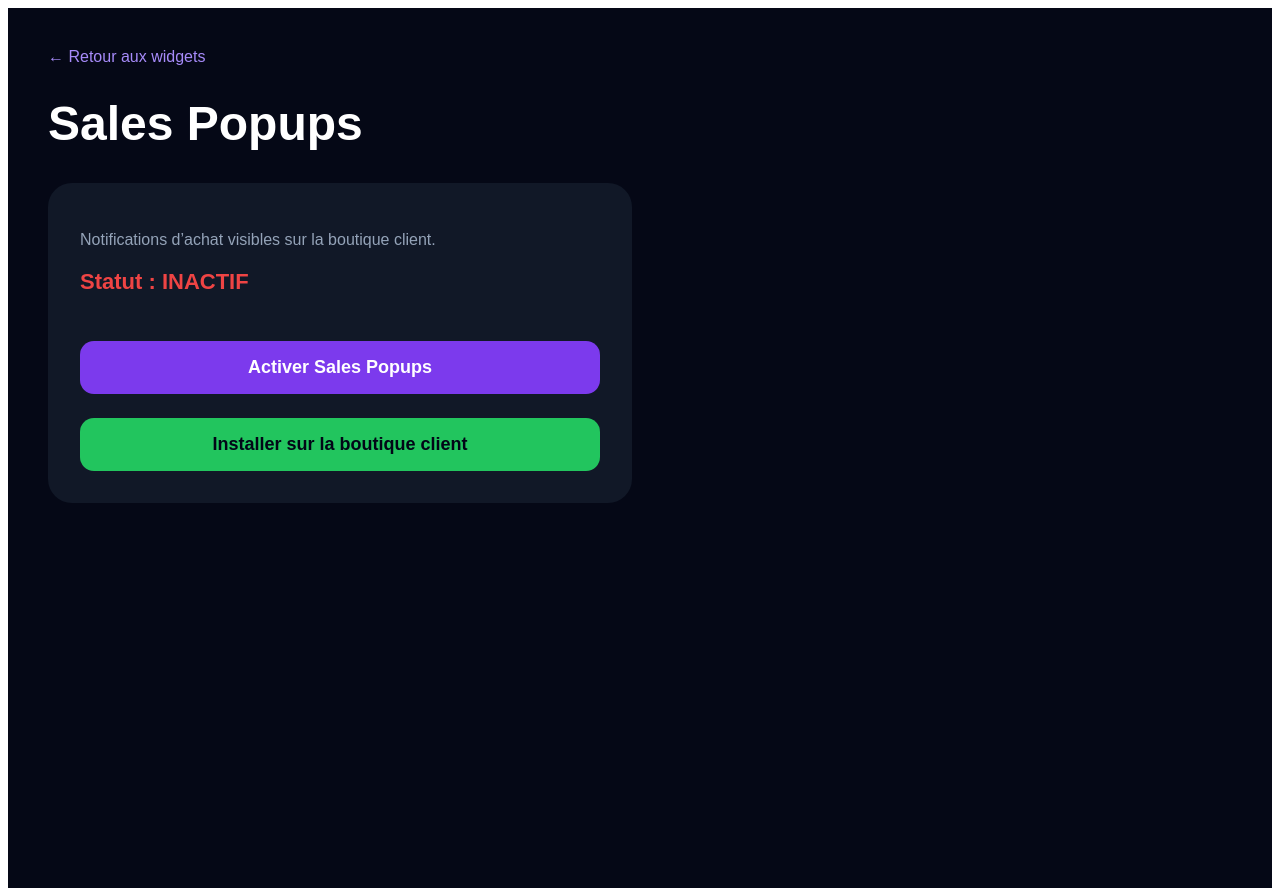
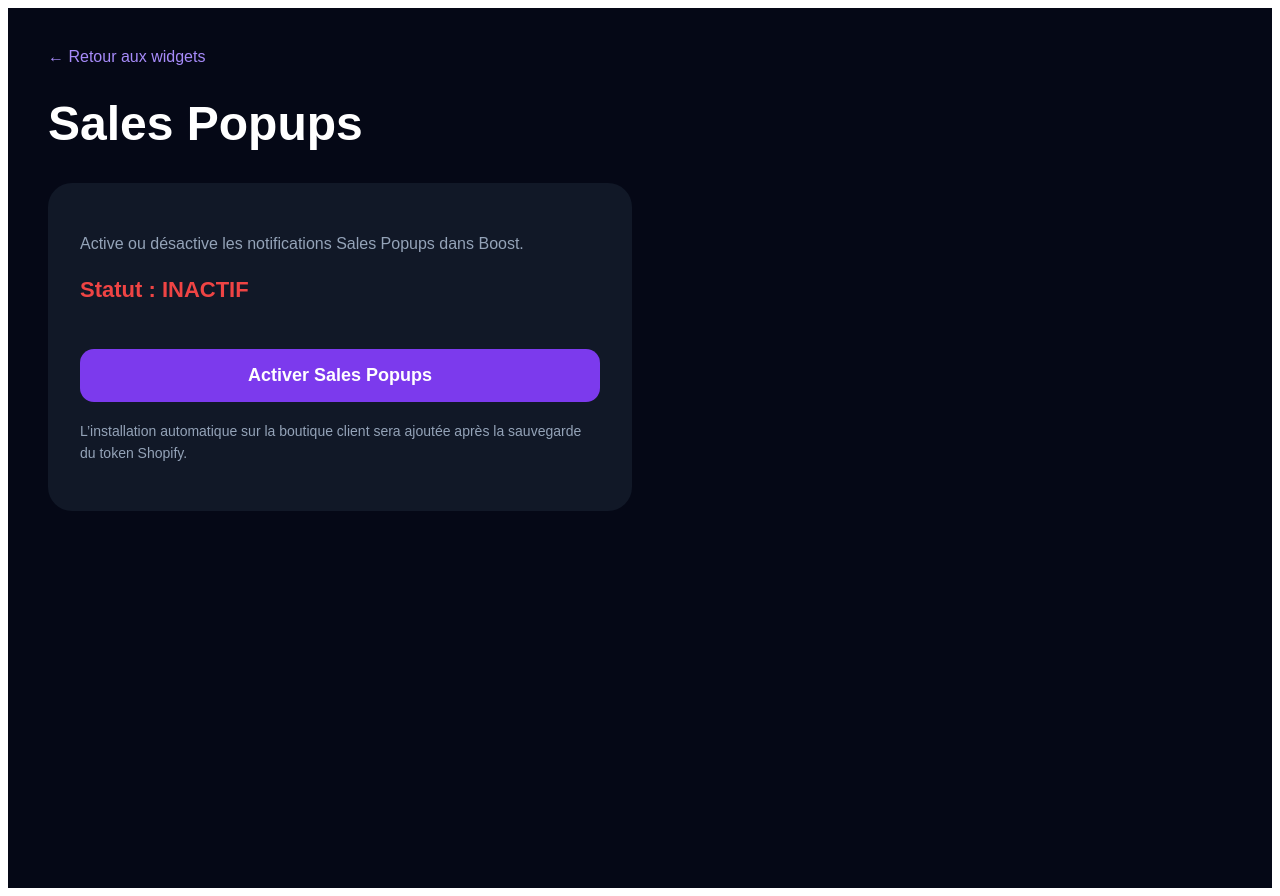
Before and after one commit to Amba91/Boost-App, a Next.js app: page /widgets/sales-popups in a window 1280 px wide. Built offline with nearby package versions, Linux system fonts and the light colour scheme; no server answers; the database is empty.

Commit message:
Clean sales popups page

```diff
--- a/app/widgets/sales-popups/page.tsx
+++ b/app/widgets/sales-popups/page.tsx
@@ -6,47 +6,53 @@
 export default function SalesPopupsPage() {
   const [active, setActive] = useState(false)
   const [loading, setLoading] = useState(true)
-  const [installing, setInstalling] = useState(false)
 
   async function loadWidget() {
+    try {
       const res = await fetch("/api/widgets/sales-popups")
       const data = await res.json()
       setActive(data.active)
+    } catch (error) {
+      console.error(error)
+    } finally {
       setLoading(false)
+    }
   }
 
   async function toggleWidget() {
+    try {
       setLoading(true)
+
       const newState = !active
 
-    await fetch("/api/widgets/sales-popups", {
+      const res = await fetch("/api/widgets/sales-popups", {
         method: "POST",
         headers: {
           "Content-Type": "application/json",
         },
-      body: JSON.stringify({ active: newState }),
-    })
-
-    setActive(newState)
-    setLoading(false)
-  }
-
-  async function installOnShopify() {
-    setInstalling(true)
-
-    const res = await fetch("/api/shopify/inject-sales-popups", {
-      method: "POST",
+        body: JSON.stringify({
+          active: newState,
+        }),
       })
 
       const data = await res.json()
 
       if (data.success) {
-      alert("✅ Sales Popups installé sur la boutique client")
+        setActive(data.active)
+        alert(
+          data.active
+            ? "✅ Sales Popups activé"
+            : "❌ Sales Popups désactivé"
+        )
       } else {
-      alert("❌ Erreur : " + JSON.stringify(data.error))
+        alert("Erreur : " + data.error)
       }
-
-    setInstalling(false)
+    } catch (error) {
+      console.error(error)
+      alert("Erreur serveur")
+    } finally {
+      setLoading(false)
+    }
   }
 
   useEffect(() => {
@@ -63,7 +69,7 @@
 
       <div style={styles.card}>
         <p style={styles.muted}>
-          Notifications d’achat visibles sur la boutique client.
+          Active ou désactive les notifications Sales Popups dans Boost.
         </p>
 
         <p
@@ -90,19 +96,10 @@
             : "Activer Sales Popups"}
         </button>
 
-        <button
-          onClick={installOnShopify}
-          disabled={installing}
-          style={{
-            ...styles.button,
-            background: "#22c55e",
-            color: "#020617",
-          }}
-        >
-          {installing
-            ? "Installation..."
-            : "Installer sur la boutique client"}
-        </button>
+        <p style={styles.note}>
+          L’installation automatique sur la boutique client sera ajoutée après
+          la sauvegarde du token Shopify.
+        </p>
       </div>
     </main>
   )
@@ -133,6 +130,7 @@
   },
   muted: {
     color: "#94a3b8",
+    lineHeight: 1.6,
   },
   status: {
     marginTop: "20px",
@@ -150,4 +148,10 @@
     cursor: "pointer",
     fontSize: "18px",
   },
+  note: {
+    marginTop: "18px",
+    color: "#94a3b8",
+    fontSize: "14px",
+    lineHeight: 1.6,
+  },
 }
```
Lines whose indentation alone changed are shown as unchanged.
